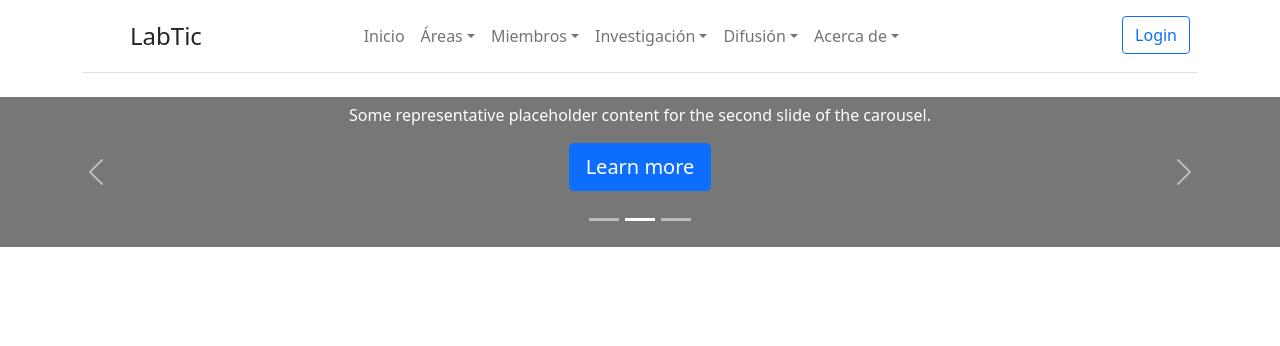
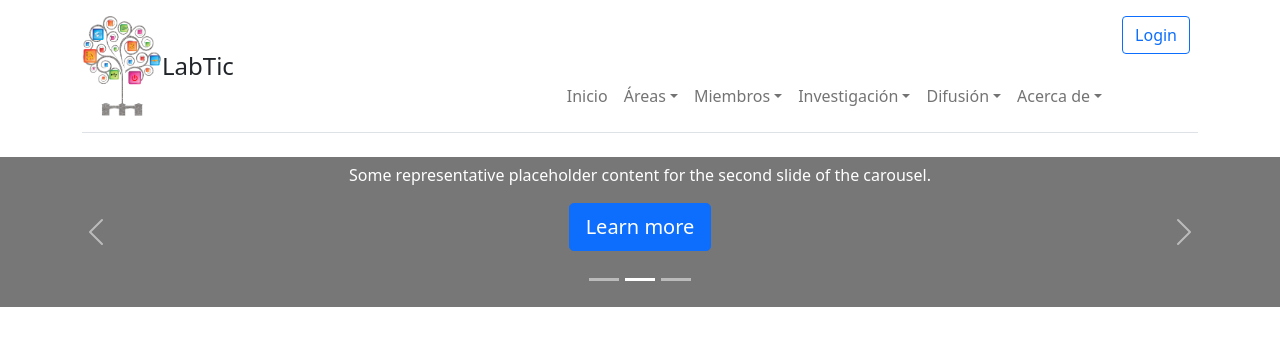
Before and after one commit to JJ0199/LabTI, a PHP site: page / in a window 1280 px wide. Shown: the top 346 px of the page. Run offline with PHP 8.4, Linux system fonts and the light colour scheme.

Commit message:
menu orden

```diff
--- a/view/html/home.php
+++ b/view/html/home.php
@@ -13,7 +13,7 @@
     <script src="./js/desplegar_menu.js"></script>
 
     <!--Iconos-->
-    <link rel="shortcut icon" href="./img/icono.png">
+    <link rel="shortcut icon" href="view/img/icono_lic_info.png">
 
 </head>
 <body>
--- a/view/html/menu_nav.php
+++ b/view/html/menu_nav.php
@@ -1,12 +1,15 @@
 <header class="d-flex flex-wrap justify-content-center py-3 mb-4 border-bottom">
 
+    <div class="col align-self-center align-items-start">
         <a href="/" class="d-flex align-items-center mb-3 mb-md-0 me-md-auto text-dark text-decoration-none">
-        <svg class="bi me-2" width="40" height="32">
-            <use xlink:href="#bootstrap"></use>
-        </svg>
-        <span class="fs-4">LabTic</span>
+            <img src="view/img/icono_lic_info.png" alt="" width="80" height="100" class="d-inline-block align-text-top">
+            <span class="fs-4">  LabTic </span>
         </a>
+    </div>
 
+    <div class="col col-md-2"></div>
+
+    <div class="col align-self-end">
         <nav class="nav nav-pills navbar-expand-lg navbar-light ">
             <div class="container-fluid">
                 <div class="collapse navbar-collapse" id="navbarSupportedContent">
@@ -126,9 +129,12 @@
                 </div>
             </div>
         </nav>
+    </div>
 
-    <div class="col-md-3 text-end">
+    <div class="row align-items-end">
+        <div class="col-md-3 text-end align-self-start">
             <button type="button" class="btn btn-outline-primary me-2">Login</button>
             <!-- <button type="button" class="btn btn-primary">Sign-up</button> -->
         </div>
+    </div>
 </header>
```
Also changed, not shown: view/img/icono_lic_info.png (added). Lines whose indentation alone changed are shown as unchanged.
